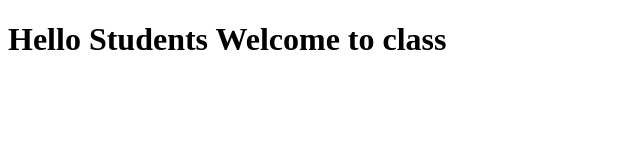
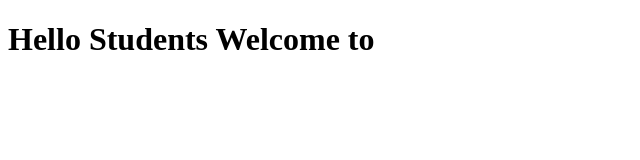
Before and after one commit to damnfarooq/caed-lab12, a plain HTML site: page web1/index.html in a window 1280 px wide. Shown: the whole page, without its empty margins (0-640 px from the left). Drawn offline with Linux system fonts and the light colour scheme.

Commit message:
Little changes

```diff
--- a/web1/index.html
+++ b/web1/index.html
@@ -4,6 +4,6 @@
 	<title>CAED LAB # 12</title>
 </head>
 <body>
-<h1>Hello Students Welcome to class</h1>
+<h1>Hello Students Welcome to</h1>
 </body>
 </html>
```
